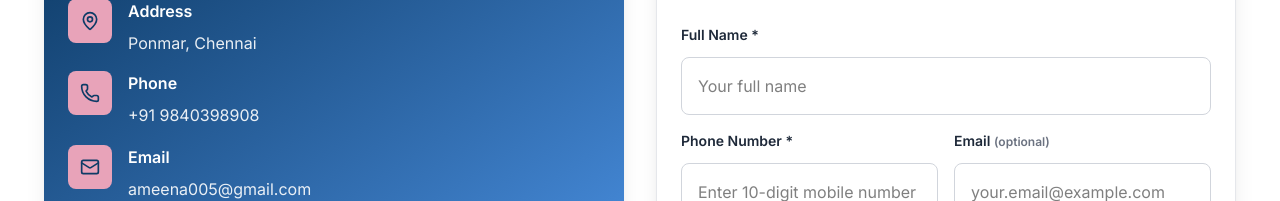
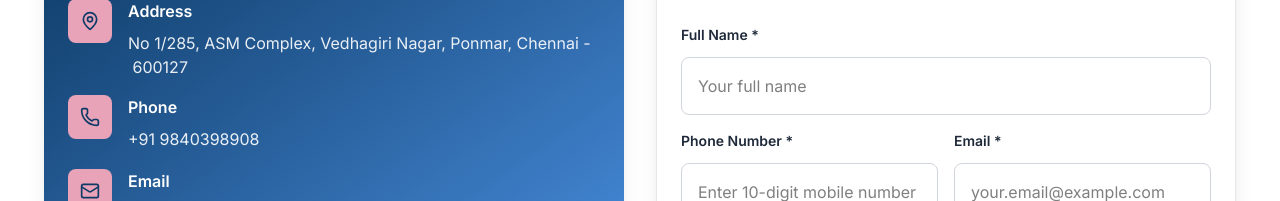
Before and after one commit to Aswathi-AJ/LOTUS-POLYCLINIC, a React (Vite) app: page / in a window 1280 px wide. Shown: the part 5760-5961 px from the top of the page. Built offline with nearby package versions, Linux system fonts and the light colour scheme.

Commit message:
modified

```diff
--- a/src/App.jsx
+++ b/src/App.jsx
@@ -204,13 +204,12 @@ const handleBookingSubmit = async (e) => {
     return;
   }
 
-
-// Comprehensive Email validation
-const emailRegex = /^[a-zA-Z0-9._%+-]+@[a-zA-Z0-9.-]+\.[a-zA-Z]{2,}$/;
-if (formData.email && !emailRegex.test(formData.email)) {
-  alert('Please enter a valid email address with proper domain extension (e.g., name@gmail.com, name@yahoo.co.in, name@domain.org)');
-  return;
-}
+  // Email validation (now required)
+  const emailRegex = /^[a-zA-Z0-9._%+-]+@[a-zA-Z0-9.-]+\.[a-zA-Z]{2,}$/;
+  if (!formData.email || !emailRegex.test(formData.email)) {
+    alert('Please enter a valid email address with proper domain extension (e.g., name@gmail.com, name@yahoo.co.in, name@domain.org)');
+    return;
+  }
 
   try {
     const templateParams = {
@@ -1098,7 +1097,9 @@ Please contact the patient to confirm the appointment.
                       </div>
                       <div>
                         <h4 className="font-semibold text-base mb-2">Address</h4>
-                        <p className="text-base opacity-90">Ponmar, Chennai</p>
+                        <p className="text-base opacity-90">
+No 1/285, ASM Complex, Vedhagiri Nagar,
+Ponmar, Chennai - 600127</p>
                       </div>
                     </div>
 
@@ -1224,16 +1225,23 @@ Please contact the patient to confirm the appointment.
 </div>
 <div>
   <label htmlFor="email" className="block text-sm font-semibold text-gray-800 mb-3">
-    Email <span className="text-xs text-gray-600">(optional)</span>
+    Email *
+    <span className="text-xs text-gray-600 ml-2"></span>
   </label>
   <input
     id="email"
     type="email"
     placeholder="your.email@example.com"
+    required
     value={formData.email}
     onChange={handleInputChange}
     className="w-full p-4 border border-gray-300 rounded-lg focus:ring-2 focus:ring-[#E8A3B9] focus:border-[#E8A3B9] transition-all text-base focus:outline-none"
   />
+  {formData.email && !emailRegex.test(formData.email) && (
+    <p className="text-red-500 text-xs mt-1">
+      Please enter a valid email address
+    </p>
+  )}
 </div>
                     </div>
 
@@ -1380,7 +1388,9 @@ Please contact the patient to confirm the appointment.
         <div className="space-y-3 text-white/80 text-sm">
           <div className="flex items-start">
             <MapPin size={18} className="mr-3 text-[#E8A3B9] mt-0.5 flex-shrink-0" />
-            <span>Ponmar, Chennai</span>
+            <span>
+No 1/285, ASM Complex, Vedhagiri Nagar,
+Ponmar, Chennai - 600127</span>
           </div>
           <div className="flex items-center">
             <Phone size={18} className="mr-3 text-[#E8A3B9] flex-shrink-0" />
```
